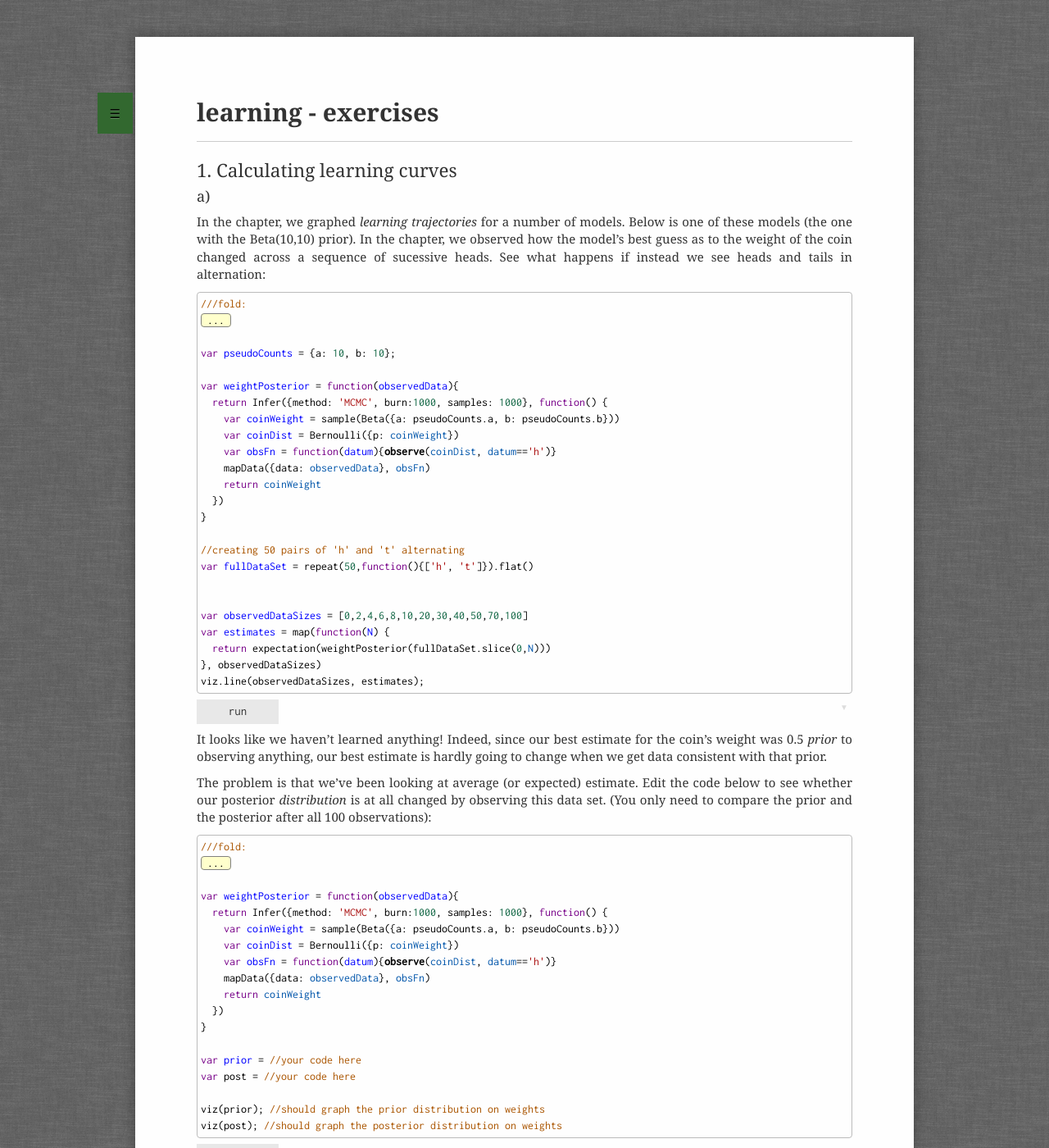
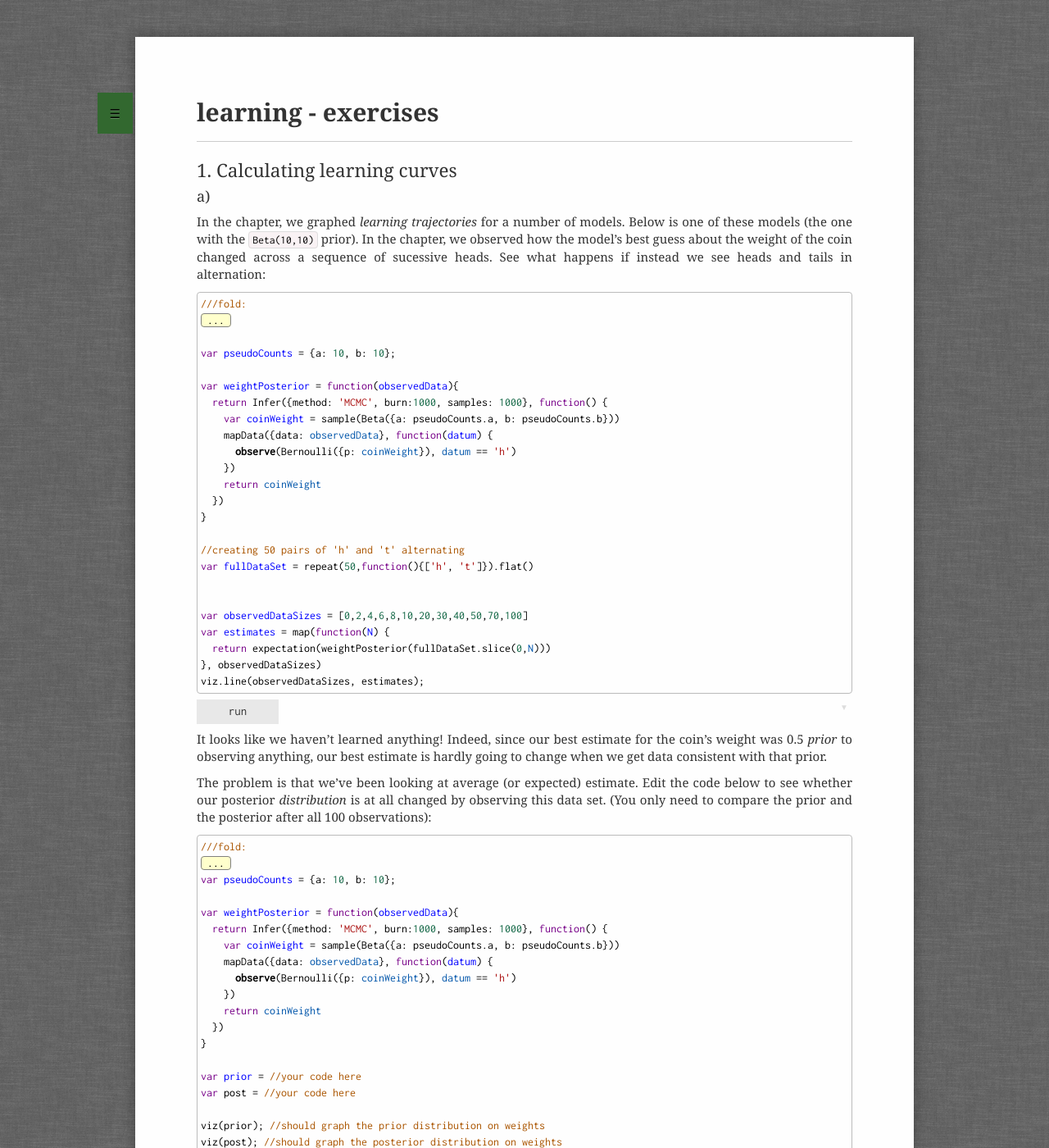
Before and after one commit to probmods/probmods2, a Jekyll site: the page built from exercises/learning-as-conditional-inference.md, in a window 1280 px wide and 1400 px high. Shown: the whole window at 82% size. Built offline with Jekyll 4.4.1, drawn with Linux system fonts in a browser that asks for light colours; a script that is not in the unit is left out; some of the changed text lies outside the part shown.

Commit message:
minor typos and mapData style

```diff
--- a/exercises/learning-as-conditional-inference.md
+++ b/exercises/learning-as-conditional-inference.md
@@ -13,7 +13,7 @@
 
 #### a)
 
-In the chapter, we graphed *learning trajectories* for a number of models. Below is one of these models (the one with the Beta(10,10) prior). In the chapter, we observed how the model's best guess as to the weight of the coin changed across a sequence of sucessive heads. See what happens if instead we see heads and tails in alternation:
+In the chapter, we graphed *learning trajectories* for a number of models. Below is one of these models (the one with the `Beta(10,10)` prior). In the chapter, we observed how the model's best guess about the weight of the coin changed across a sequence of sucessive heads. See what happens if instead we see heads and tails in alternation:
 
 ~~~~
 ///fold:
@@ -29,9 +29,9 @@
 var weightPosterior = function(observedData){
   return Infer({method: 'MCMC', burn:1000, samples: 1000}, function() {
     var coinWeight = sample(Beta({a: pseudoCounts.a, b: pseudoCounts.b}))
-    var coinDist = Bernoulli({p: coinWeight})
-    var obsFn = function(datum){observe(coinDist, datum=='h')}
-    mapData({data: observedData}, obsFn)
+    mapData({data: observedData}, function(datum) {
+      observe(Bernoulli({p: coinWeight}), datum == 'h')
+    })
     return coinWeight
   })
 }
@@ -59,18 +59,17 @@
   }
 };
 
-var pseudoCounts = {a: 10, b: 10};
-
 //creating 50 pairs of 'h' and 't' alternating
 var fullDataSet = repeat(50,function(){['h', 't']}).flat()
 ///
+var pseudoCounts = {a: 10, b: 10};
 
 var weightPosterior = function(observedData){
   return Infer({method: 'MCMC', burn:1000, samples: 1000}, function() {
     var coinWeight = sample(Beta({a: pseudoCounts.a, b: pseudoCounts.b}))
-    var coinDist = Bernoulli({p: coinWeight})
-    var obsFn = function(datum){observe(coinDist, datum=='h')}
-    mapData({data: observedData}, obsFn)
+    mapData({data: observedData}, function(datum) {
+      observe(Bernoulli({p: coinWeight}), datum == 'h')
+    })
     return coinWeight
   })
 }
@@ -105,9 +104,9 @@
 var weightPosterior = function(observedData){
   return Infer({method: 'MCMC', burn:1000, samples: 1000}, function() {
     var coinWeight = sample(Beta({a: pseudoCounts.a, b: pseudoCounts.b}))
-    var coinDist = Bernoulli({p: coinWeight})
-    var obsFn = function(datum){observe(coinDist, datum=='h')}
-    mapData({data: observedData}, obsFn)
+    mapData({data: observedData}, function(datum) {
+      observe(Bernoulli({p: coinWeight}), datum == 'h')
+    })
     return coinWeight
   })
 }
@@ -146,13 +145,11 @@
   // Background probability of E
   var b = uniform(0, 1)
 
-  var obsFn = function(datum) {
+  mapData({data: observedData}, function(datum) {
     // The noisy causal relation to get E given C
     var E = (datum.C && flip(cp)) || flip(b)
-    condition( E == datum.E)
-  }
-
-  mapData({data: observedData}, obsFn)
+    condition(E == datum.E)
+  })
 
   return {causal_power: cp, background: b}
 });
```
Also changed, not shown: other parts of exercises/learning-as-conditional-inference.md (+1 -1 lines).
